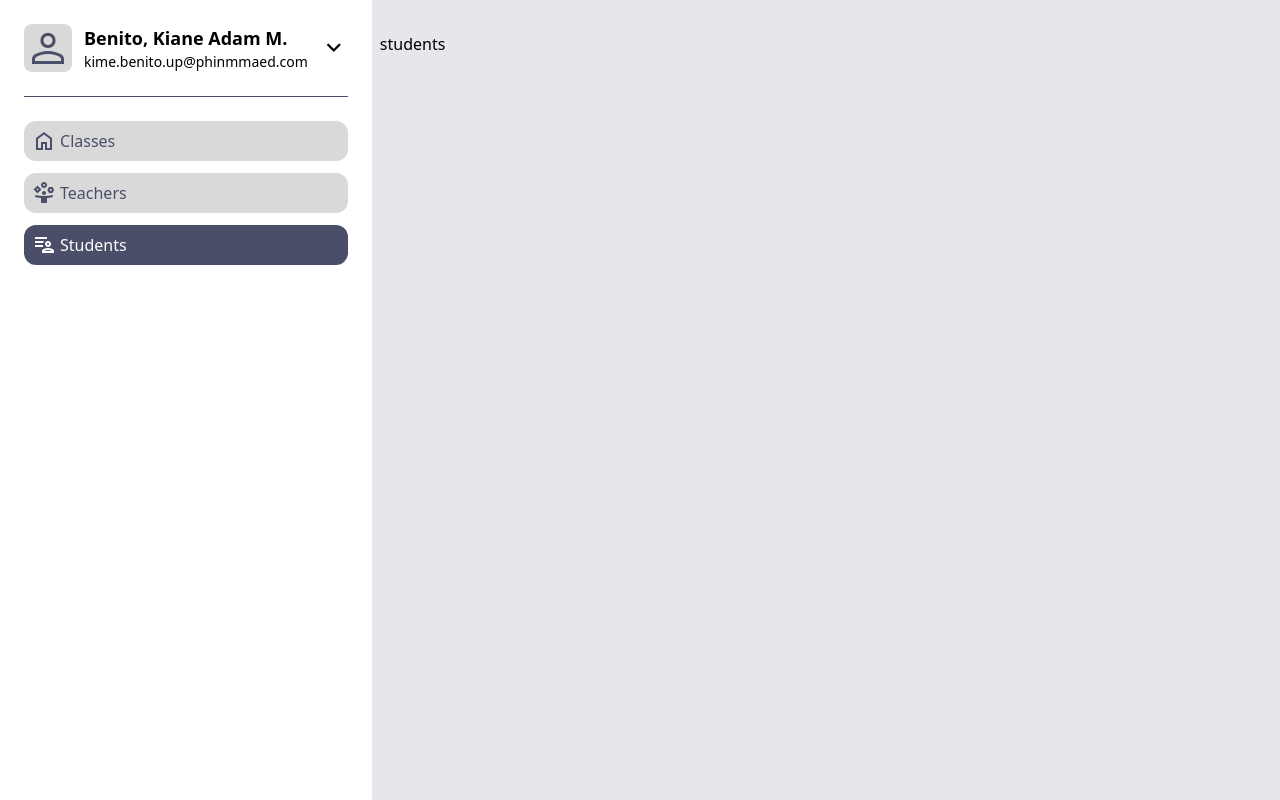
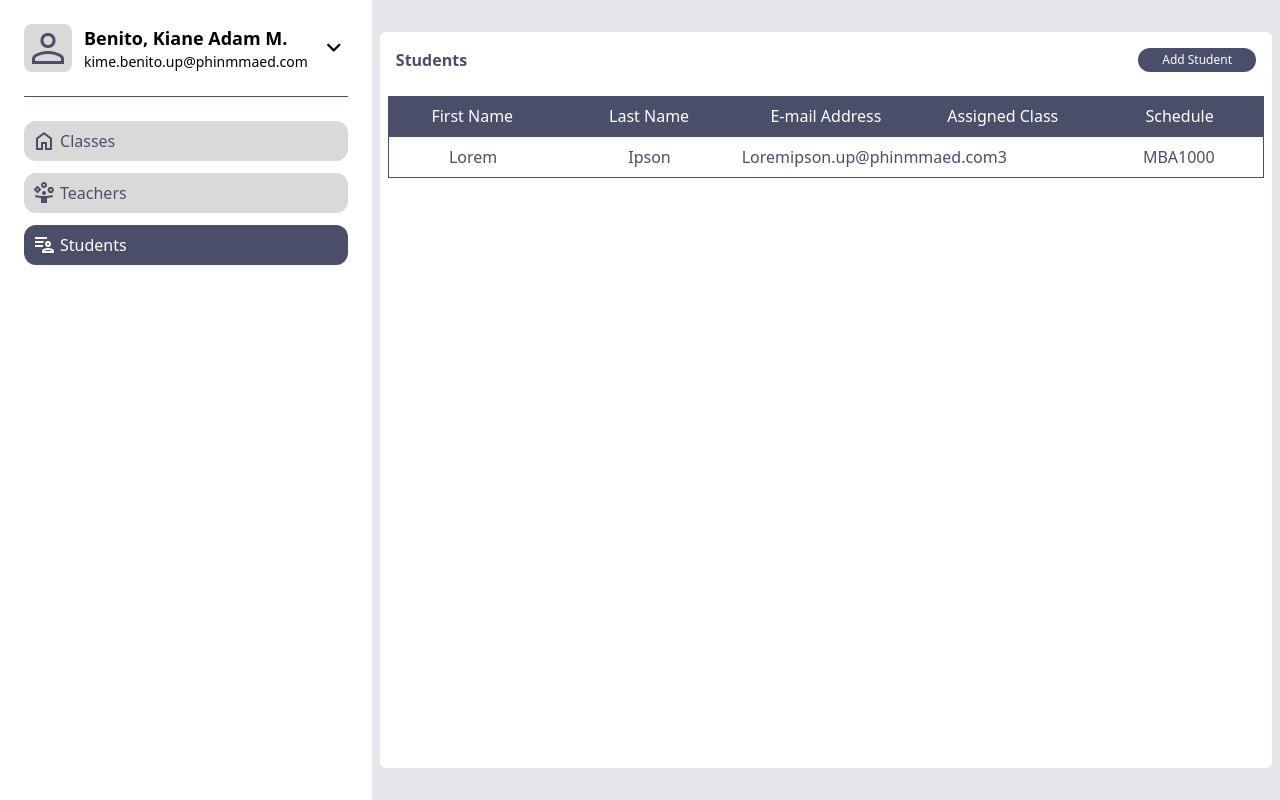
Before and after one commit to Kianeey/Smart-Classroom, a Next.js app: page /dashboard/students in a window 1280 px wide. Built offline with nearby package versions, Linux system fonts and the light colour scheme.

Commit message:
all pages fixed and added a classes model

```diff
--- a/app/dashboard/classes/page.js
+++ b/app/dashboard/classes/page.js
@@ -16,9 +16,15 @@ function classes() {
           <span className="block">Class Name</span>
           <span className="block">Teacher</span>
           <span className="block">Time</span>
-          <span className="block">Enroled Students</span>
+          <span className="block">Enrolled Students</span>
         </div>
-       <ClassRow classroom={"MBA 1000"} clName={"CPE 069"} teacher={"Mr. Bentino"} time={"15:00"} enrolledStudents={"420"}/>
+        <ClassRow
+          classroom={"MBA 1000"}
+          clName={"CPE 069"}
+          teacher={"Mr. Bentino"}
+          time={"15:00"}
+          enrolledStudents={"420"}
+        />
       </div>
     </div>
   );
--- a/app/dashboard/students/page.js
+++ b/app/dashboard/students/page.js
@@ -1,4 +1,32 @@
-function students () {
-    return <h1>students</h1>;
-  }
-  export default students;
+"use client";
+import StudentsRow from "@/components/StudentsRow";
+
+function students() {
+  return (
+    <div className="rounded-md overflow-hidden bg-white min-h-full">
+      <div className="flex flex-row justify-between gap-6 p-4">
+        <span className="text-[#4A4E69] font-bold">Students</span>
+        <button className="text-white text-xs bg-[#4A4E69] rounded-full px-6">
+          Add Student
+        </button>
+      </div>
+      <div className="p-2">
+        <div className="grid grid-cols-5 py-2 gap-2 bg-[#4A4E69] text-center text-white">
+          <span className="block">First Name</span>
+          <span className="block">Last Name</span>
+          <span className="block">E-mail Address</span>
+          <span className="block">Assigned Class</span>
+          <span className="block">Schedule</span>
+        </div>
+        <StudentsRow
+          firstName={"Lorem"}
+          lastName={"Ipson"}
+          emailAddress={"Loremipson.up@phinmmaed.com"}
+          assignedClass={"3"}
+          schedule={"MBA1000"}
+        />
+      </div>
+    </div>
+  );
+}
+export default students;
--- a/app/dashboard/teachers/page.js
+++ b/app/dashboard/teachers/page.js
@@ -1,4 +1,32 @@
-function teachers () {
-    return <h1>teachers</h1>;
-  }
-  export default teachers;
+"use client";
+import TeachersRow from "@/components/TeachersRow";
+
+function teachers() {
+  return (
+    <div className="rounded-md overflow-hidden bg-white min-h-full">
+      <div className="flex flex-row justify-between gap-6 p-4">
+        <span className="text-[#4A4E69] font-bold">Students</span>
+        <button className="text-white text-xs bg-[#4A4E69] rounded-full px-6">
+          Add Student
+        </button>
+      </div>
+      <div className="p-2">
+        <div className="grid grid-cols-5 py-2 gap-2 bg-[#4A4E69] text-center text-white">
+          <span className="block">First Name</span>
+          <span className="block">Last Name</span>
+          <span className="block">E-mail Address</span>
+          <span className="block">Assigned Class</span>
+          <span className="block">Schedule</span>
+        </div>
+        <TeachersRow
+        firstName={"Kups"}
+        lastName={"Bentino"}
+        emailAddress={"KupsBentino.up@phinmmaed.com"}
+        assignedClass={"3"}
+        schedule={"MBA1000"}
+        />
+      </div>
+    </div>
+  );
+}
+export default teachers;
--- a/components/StudentsRow.js
+++ b/components/StudentsRow.js
@@ -0,0 +1,17 @@
+export default function StudentsRows({
+  firstName,
+  lastName,
+  emailAddress,
+  assignedClass,
+  schedule,
+}) {
+  return (
+    <div className="grid grid-cols-5 py-2 gap-2 text-[#4A4E69] text-center bg-white border border-[#4A4E69]">
+      <span className="block">{firstName}</span>
+      <span className="block">{lastName}</span>
+      <span className="block">{emailAddress}</span>
+      <span className="block">{assignedClass}</span>
+      <span className="block">{schedule}</span>
+    </div>
+  );
+}
--- /dev/null
+++ b/components/TeachersRow.js
@@ -0,0 +1,17 @@
+export default function TeachersRow({
+    firstName,
+    lastName,
+    emailAddress,
+    assignedClass,
+    schedule,
+  }) {
+    return (
+      <div className="grid grid-cols-5 py-2 gap-2 text-[#4A4E69] text-center bg-white border border-[#4A4E69]">
+        <span className="block">{firstName}</span>
+        <span className="block">{lastName}</span>
+        <span className="block">{emailAddress}</span>
+        <span className="block">{assignedClass}</span>
+        <span className="block">{schedule}</span>
+      </div>
+    );
+  }
--- a/lib/mongoose/models/User.js
+++ b/lib/mongoose/models/User.js
@@ -1,25 +1,21 @@
-import mongoose, {Schema} from "mongoose";
+import mongoose, { Schema } from "mongoose";
 
-const userSchema = new Schema ({
-
-    name:String,
-    email:
-    {
-        type:String,
-        unique:true
-    },
-    password:
-    {
-        type:String,
-        default:"qwerty"
-    },
-    created_at:
-    {
-        type:Date, default: Date.now
-    },
-
-})
+const userSchema = new Schema({
+  name: String,
+  email: {
+    type: String,
+    unique: true,
+  },
+  password: {
+    type: String,
+    default: "qwerty",
+  },
+  created_at: {
+    type: Date,
+    default: Date.now,
+  },
+});
 const User =
-mongoose.models.User || mongoose.model('User',userSchema,'users')
+  mongoose.models.User || mongoose.model("User", userSchema, "users");
 
 export default User;
```
Also changed, not shown: lib/mongoose/models/Class.js (added, +31 -0 lines), 1 other file (tests, documents, lock files or other folders).
